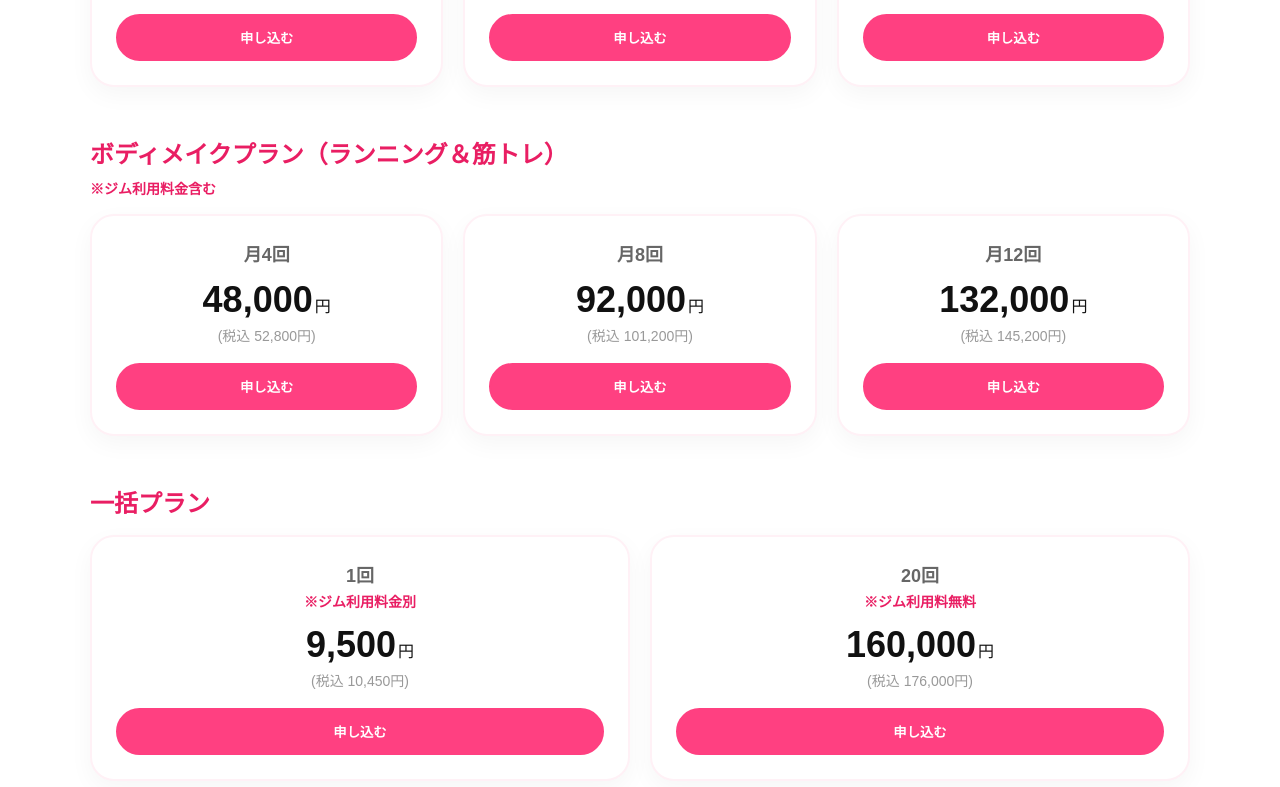
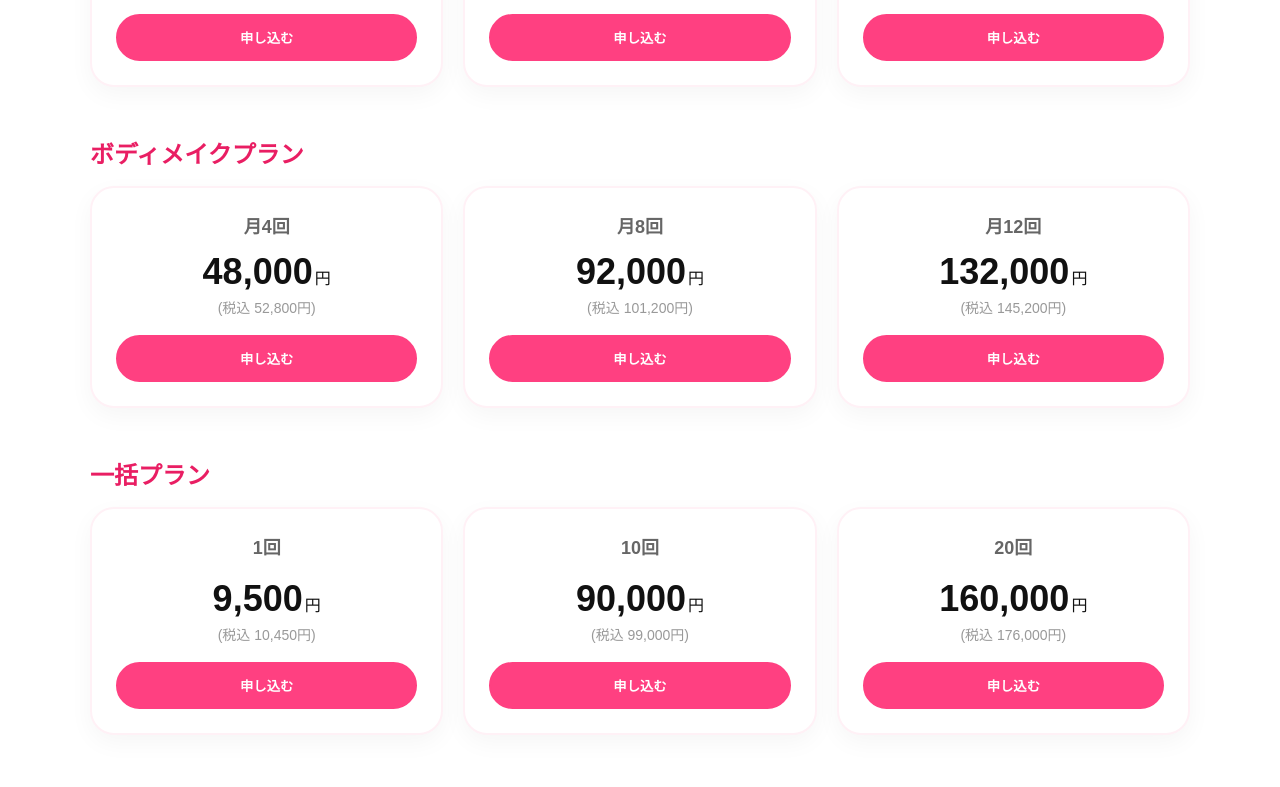
Before and after one commit to sparklingLASER/luka-web, a Next.js app: page / in a window 1280 px wide. Shown: the part 3060-3847 px from the top of the page. Built offline with nearby package versions, Linux system fonts and the light colour scheme.

Commit message:
Update page.jsx

```diff
--- a/app/page.jsx
+++ b/app/page.jsx
@@ -377,7 +377,7 @@ export default function HomePage() {
             ムキムキになりたくない部位を細く引き締めるのに適しています。
           </p>
 
-                            <p style={{ margin: '0 0 24px', fontSize: 16, color: '#333' }}>
+                                      <p style={{ margin: '0 0 24px', fontSize: 16, color: '#333' }}>
             パーソナルランニング指導に加え、食事指導も行いスタミナを上げながらボディメイクも行うプログラムを提供。
           </p>
 
@@ -427,7 +427,7 @@ export default function HomePage() {
           <div
             style={{
               display: 'grid',
-              gridTemplateColumns: 'repeat(3, minmax(0, 1fr))',
+              gridTemplateColumns: 'repeat(auto-fit, minmax(280px, 1fr))',
               gap: 20,
             }}
           >
@@ -480,15 +480,12 @@ export default function HomePage() {
         {/* ボディメイクプラン */}
         <div style={{ marginBottom: 48 }}>
           <h3 style={{ fontSize: 24, color: '#e91e63', marginBottom: 16 }}>
-            ボディメイクプラン（ランニング＆筋トレ）
+            ボディメイクプラン
           </h3>
-          <div style={{ fontSize: 14, color: '#e91e63', marginTop: -8, marginBottom: 16, fontWeight: 700 }}>
-            ※ジム利用料金含む
-          </div>
           <div
             style={{
               display: 'grid',
-              gridTemplateColumns: 'repeat(3, minmax(0, 1fr))',
+              gridTemplateColumns: 'repeat(auto-fit, minmax(280px, 1fr))',
               gap: 20,
             }}
           >
@@ -546,10 +543,11 @@ export default function HomePage() {
           <div
             style={{
               display: 'grid',
-              gridTemplateColumns: 'repeat(2, minmax(0, 1fr))',
+              gridTemplateColumns: 'repeat(auto-fit, minmax(280px, 1fr))',
               gap: 20,
             }}
           >
+            {/* 1回 */}
             <div
               style={{
                 background: '#fff',
@@ -560,11 +558,8 @@ export default function HomePage() {
                 boxShadow: '0 8px 24px rgba(0,0,0,0.04)',
               }}
             >
-              <div style={{ fontSize: 18, fontWeight: 700, color: '#666', marginBottom: 4 }}>
+              <div style={{ fontSize: 18, fontWeight: 700, color: '#666', marginBottom: 18 }}>
                 1回
-              </div>
-              <div style={{ fontSize: 14, color: '#e91e63', marginBottom: 12, fontWeight: 700 }}>
-                ※ジム利用料金別
               </div>
               <div style={{ fontSize: 36, fontWeight: 800, color: '#111', lineHeight: 1.2 }}>
                 9,500
@@ -590,6 +585,7 @@ export default function HomePage() {
               </button>
             </div>
 
+            {/* 10回 */}
             <div
               style={{
                 background: '#fff',
@@ -600,11 +596,46 @@ export default function HomePage() {
                 boxShadow: '0 8px 24px rgba(0,0,0,0.04)',
               }}
             >
-              <div style={{ fontSize: 18, fontWeight: 700, color: '#666', marginBottom: 4 }}>
+              <div style={{ fontSize: 18, fontWeight: 700, color: '#666', marginBottom: 18 }}>
+                10回
+              </div>
+              <div style={{ fontSize: 36, fontWeight: 800, color: '#111', lineHeight: 1.2 }}>
+                90,000
+                <span style={{ fontSize: 16, fontWeight: 500, marginLeft: 2 }}>円</span>
+              </div>
+              <div style={{ fontSize: 14, color: '#999', marginTop: 4, marginBottom: 18 }}>
+                (税込 99,000円)
+              </div>
+              <button
+                onClick={() => setShowQR(true)}
+                style={{
+                  width: '100%',
+                  padding: '12px 16px',
+                  borderRadius: 999,
+                  border: '2px solid #ff4081',
+                  background: '#ff4081',
+                  color: '#fff',
+                  fontWeight: 700,
+                  cursor: 'pointer',
+                }}
+              >
+                申し込む
+              </button>
+            </div>
+
+            {/* 20回 */}
+            <div
+              style={{
+                background: '#fff',
+                border: '2px solid #fff1f6',
+                borderRadius: 24,
+                padding: 24,
+                textAlign: 'center',
+                boxShadow: '0 8px 24px rgba(0,0,0,0.04)',
+              }}
+            >
+              <div style={{ fontSize: 18, fontWeight: 700, color: '#666', marginBottom: 18 }}>
                 20回
-              </div>
-              <div style={{ fontSize: 14, color: '#e91e63', marginBottom: 12, fontWeight: 700 }}>
-                ※ジム利用料無料
               </div>
               <div style={{ fontSize: 36, fontWeight: 800, color: '#111', lineHeight: 1.2 }}>
                 160,000
```
